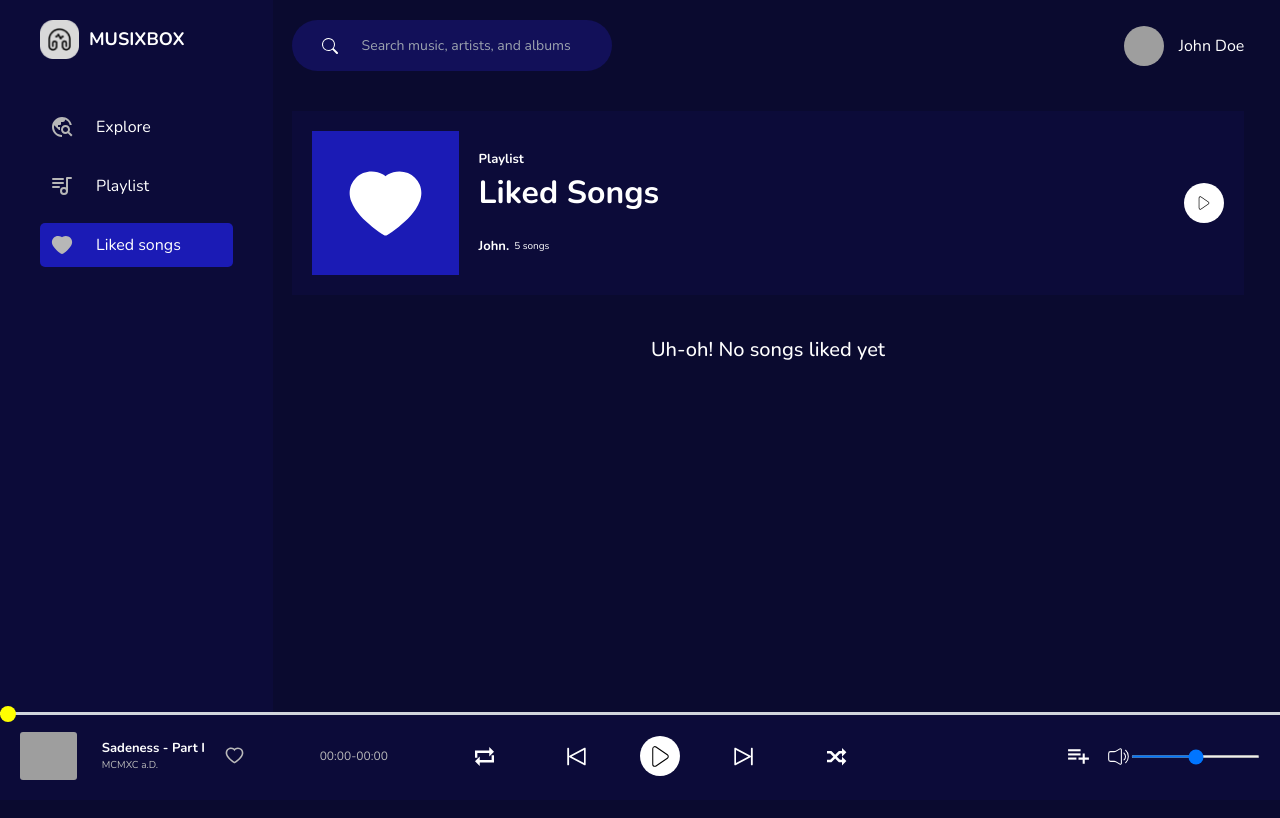
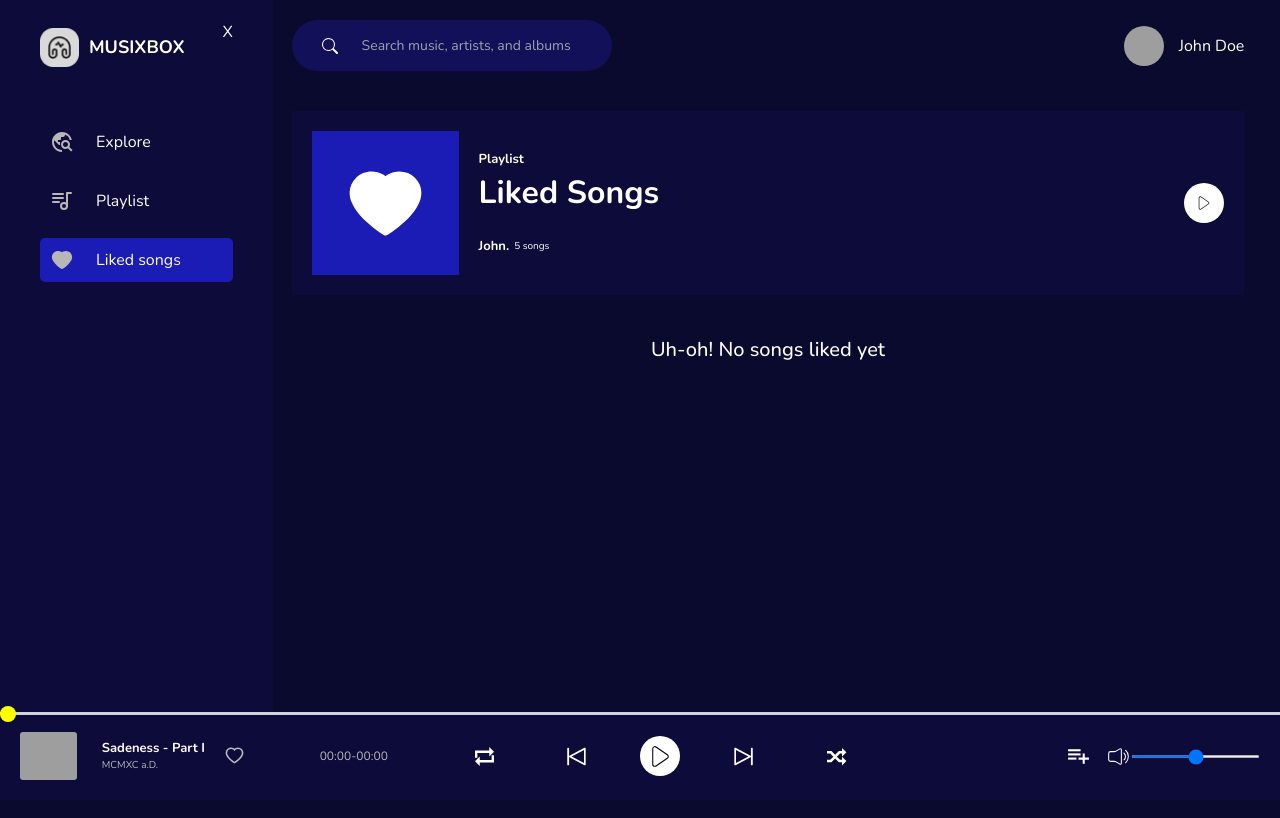
Before and after one commit to Yubraj-Karki/music-app, a React (Vite) app in the folder vite-project/: page /likedsongs in a window 1280 px wide. Shown: the top 818 px of the page. Built offline with nearby package versions, Linux system fonts and the light colour scheme; grey boxes are pictures that could not be loaded; a web font is replaced by a local one.

Commit message:
sidebar issue fixed

```diff
--- a/vite-project/context.jsx
+++ b/vite-project/context.jsx
@@ -72,6 +72,9 @@ export const SpotifyProvider = ({ children }) => {
 
   // playlist
   const [isCreatePlaylistOpen, setIsCreatePlaylistOpen] = useState(false);
+
+  // sidebar
+  const [isSidebarOpen, setIsSidebarOpen] = useState(true);
 
   const [likedSongs, setLikedSongs] = useState([
     // {
@@ -196,6 +199,8 @@ export const SpotifyProvider = ({ children }) => {
         setIsCreatePlaylistOpen,
         playlist,
         setPlaylist,
+        isSidebarOpen,
+        setIsSidebarOpen,
       }}
     >
       {children}
--- a/vite-project/src/App.jsx
+++ b/vite-project/src/App.jsx
@@ -1,4 +1,4 @@
-import React from "react";
+import React, { useState, useContext } from "react";
 import { BrowserRouter, Route, Routes } from "react-router-dom";
 import {
   Control,
@@ -11,9 +11,13 @@ import {
 
 import { Albums, Artists, Explore, LikedSongs, PlayList } from "./pages";
 
+import { SpotifyContext } from "../context";
+
 import { FiSettings } from "react-icons/fi";
 
 const App = () => {
+  const { setIsSidebarOpen } = useContext(SpotifyContext);
+
   return (
     <BrowserRouter>
       <div className="wrapper h-[140vh] relative ">
@@ -25,7 +29,10 @@ const App = () => {
           <ResponsiveSidebar />
 
           <header className="">
-            <FiSettings className="settings-icon mb-[5vh] ml-auto hidden" />
+            <FiSettings
+              onClick={() => setIsSidebarOpen(true)}
+              className="settings-icon mb-[5vh] ml-auto hidden"
+            />
             <div className="flex flex-col flex-col-reverse items-center justify-between md:flex-row">
               <Searchbar />
               <User
--- a/vite-project/src/components/ResponsiveSidebar.jsx
+++ b/vite-project/src/components/ResponsiveSidebar.jsx
@@ -1,4 +1,4 @@
-import React, { useState } from "react";
+import React, { useState, useContext } from "react";
 import { NavLink } from "react-router-dom";
 import { RiCompassDiscoverLine } from "react-icons/ri";
 import { GiMicrophone } from "react-icons/gi";
@@ -7,19 +7,26 @@ import { AiFillHeart } from "react-icons/ai";
 import { TbPlaylist } from "react-icons/tb";
 import { MdHeadphones, MdOutlineTravelExplore } from "react-icons/md";
 
+import { SpotifyContext } from "../../context";
+
 const ResponsiveSidebar = () => {
-  const [isSidebarOpen, setIsSidebarOpen] = useState(true);
+  const { isSidebarOpen, setIsSidebarOpen } = useContext(SpotifyContext);
   return (
     <div
       className={`responsive-side-bar fixed top-0  ${
-        isSidebarOpen ? "left-[-100%]" : "left-[0%]"
+        isSidebarOpen ? "left-0" : "left-[-100%]"
       } bg-[#0C0B39] p-10 pt-[20px] h-screen w-[273px] text-white z-30000`}
     >
       <div className="logo-title flex items-center mb-[46px]">
         <img className="h-[39px] w-[39px] mr-[10px]" src="/logo.png" alt="" />
         <h3 className="font-bold text-[18px]">MUSIXBOX</h3>
 
-        <h3>X</h3>
+        <h3
+          onClick={() => setIsSidebarOpen(false)}
+          className="ml-auto mb-[30px]"
+        >
+          X
+        </h3>
       </div>
       <ul className="menus text-[16px]">
         <li>
```
